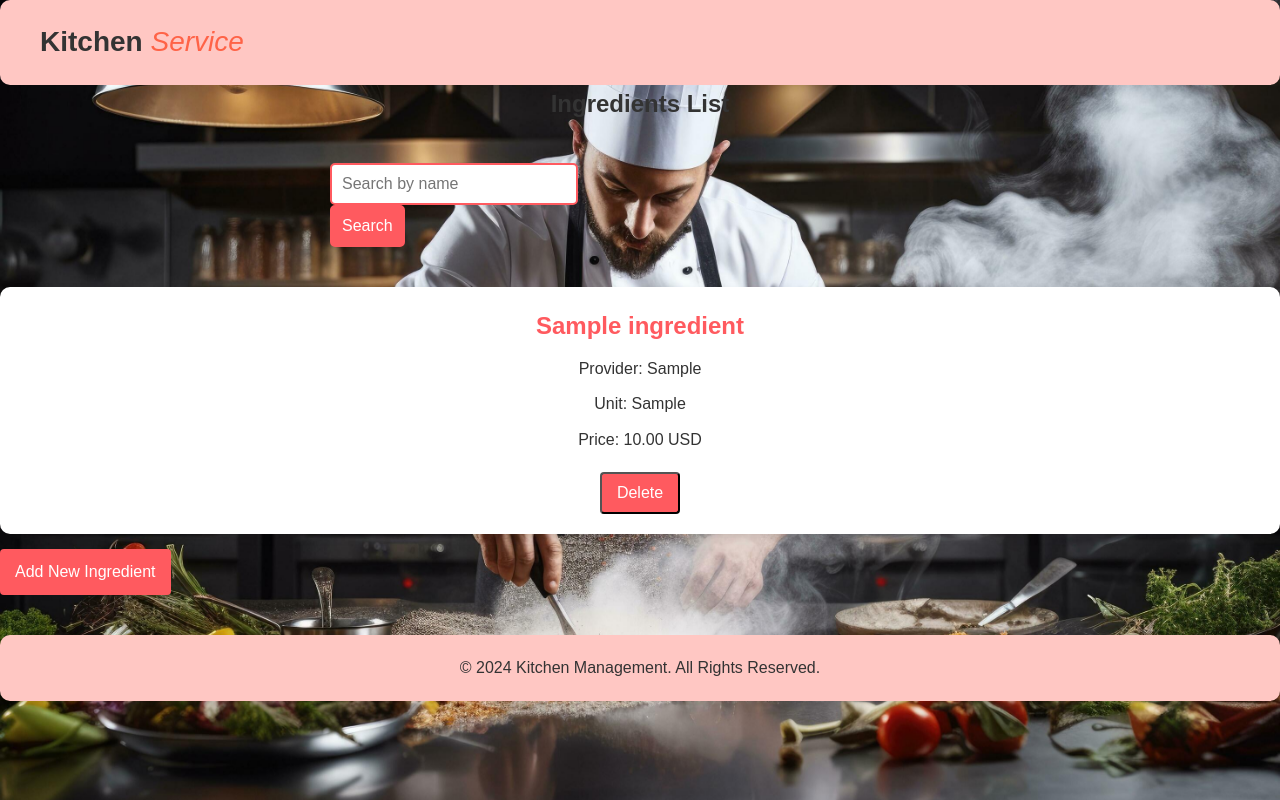
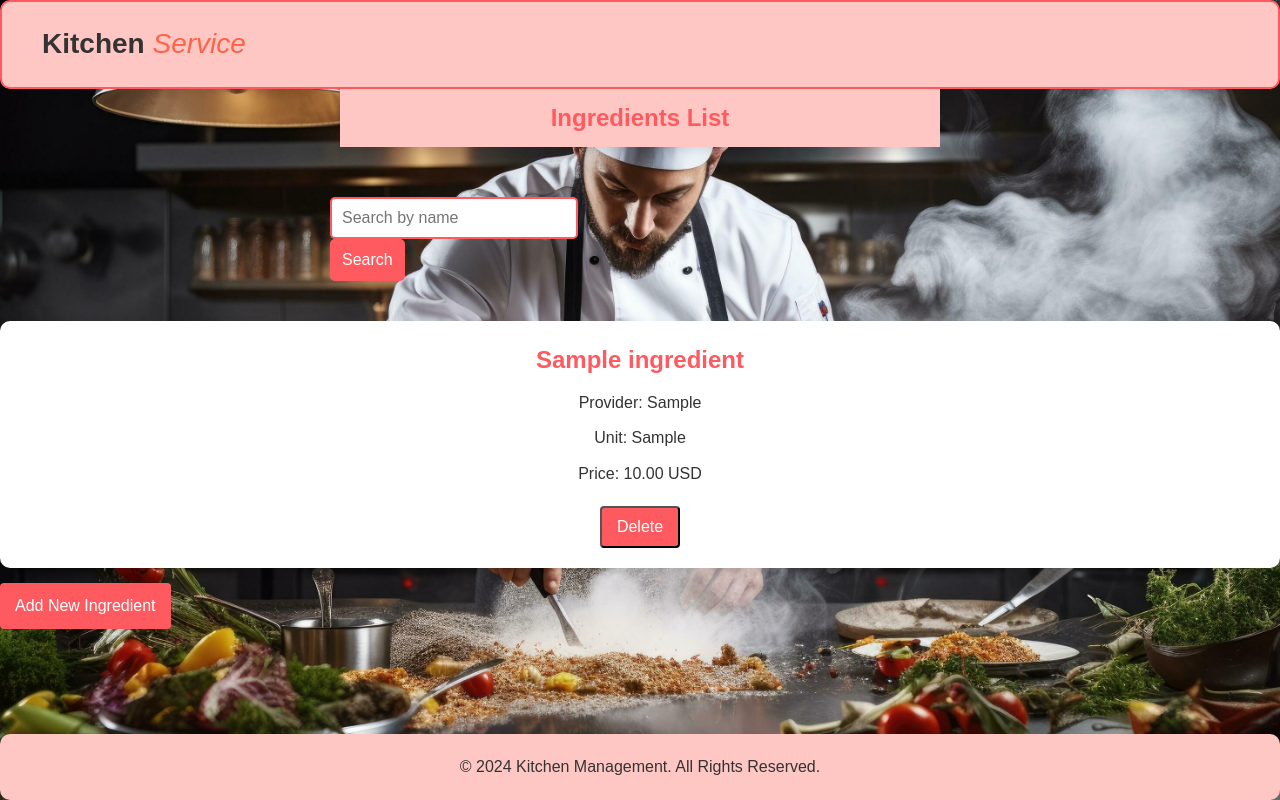
Before and after one commit to xrkxdd/kitchenservice1, a Django app: page /home/ingredients/ in a window 1280 px wide. Run offline with Django 5.2, Linux system fonts and the light colour scheme; tables that the repository leaves empty hold one stand-in row (values such as "Sample post").

Commit message:
style update + views cleaning

```diff
--- a/static/css/home.css
+++ b/static/css/home.css
@@ -78,7 +78,7 @@ nav a:hover {
 
 .card h3 {
     font-size: 3rem; /* Размер текста для цифры */
-    color: #000; /* Цвет текста для цифр - чёрный */
+    color: #FF5A5F; /* Цвет текста для цифр - чёрный */
     margin: 0;
 }
 
@@ -92,6 +92,7 @@ nav a:hover {
 .card span {
     color: #000;
     font-size: 14px;
+    font-style: italic;
 }
 
 /* Separate Card */
@@ -100,7 +101,7 @@ nav a:hover {
 }
 
 .card-container .card.ingredients h3 {
-    color: #000;
+    color: #FF5A5F6;
 }
 
 /* Auth Buttons */
--- a/static/css/styles.css
+++ b/static/css/styles.css
@@ -99,6 +99,7 @@ header {
     background-color: #FFC7C3;
     padding: 20px;
     display: flex;
+    border: 2px solid #FF5A5F;
     justify-content: space-between;
     align-items: center;
     border-radius: 10px;
@@ -216,15 +217,6 @@ nav a:hover {
     outline: none;
 }
 
-/* Footer */
-footer {
-    background-color: #FFC7C3;
-    padding: 20px;
-    text-align: center;
-    color: #333;
-    border-radius: 10px;
-    margin-top: 40px;
-}
 
 /* Responsive Styles */
 @media (max-width: 768px) {
@@ -581,14 +573,6 @@ nav a:hover {
     color: #D9534F;
 }
 
-footer {
-    background-color: #FFC7C3;
-    padding: 20px;
-    text-align: center;
-    color: #333;
-    border-radius: 10px;
-    margin-top: 40px;
-}
 
 @media (max-width: 768px) {
     .dish-type-form-container {
@@ -906,7 +890,7 @@ h2 {
     text-align: center;
     font-size: 24px;
     margin-bottom: 20px;
-    color: #333; /* Dark text */
+    color: #ff4d4d; /* Dark text */
 }
 
 .messages {
@@ -1094,3 +1078,51 @@ body {
         font-size: 14px;
     }
 }
+
+html, body {
+    height: 100%; /* Ensure the body takes up the full height of the viewport */
+    display: flex;
+    flex-direction: column;
+}
+
+main {
+    flex: 1; /* This makes the main content area take up all available space */
+}
+
+/* Keep footer at the bottom */
+footer {
+    background-color: #FFC7C3;
+    padding: 20px;
+    text-align: center;
+    color: #333;
+    border-radius: 10px;
+    margin-top: auto; /* Pushes the footer to the bottom */
+}
+
+    .no-cooks {
+        font-size: 24px;
+        font-weight: bold;
+        color: #ff4d4d; /* Яркий красный цвет для выделения */
+        background-color: #ffe6e6; /* Легкий розовый фон */
+        padding: 20px;
+        border-radius: 10px;
+        text-align: center;
+        box-shadow: 0 4px 8px rgba(0, 0, 0, 0.1); /* Легкая тень */
+        margin-top: 20px;
+
+}
+
+h2 {
+    font-size: 1.5rem;
+    color: #FF5A5F;
+    text-align: center;
+    margin-bottom: 30px;
+    padding: 10px 20px; /* Уменьшено горизонтальное и вертикальное отступы */
+    background-color: #FFC7C3;
+
+    border-radius: px;
+    box-shadow: 0 4px 8px rgba(0, 0, 0, 0.1);
+    width: 600px; /* Фиксированная ширина */
+    margin-left: auto; /* Центрируем по горизонтали */
+    margin-right: auto;
+}
--- a/templates/Ingredients.html
+++ b/templates/Ingredients.html
@@ -29,7 +29,7 @@
                 </form>
             </div>
         {% empty %}
-            <p>No ingredients found.</p>
+            <p class="no-cooks">No ingredients found.</p>
         {% endfor %}
     </div>
 
--- a/templates/cooks_list.html
+++ b/templates/cooks_list.html
@@ -34,7 +34,8 @@
                 </form>
             </div>
         {% empty %}
-            <p>No cooks found.</p>
+            <p class="no-cooks">No cooks found.</p>
         {% endfor %}
+
     </div>
 {% endblock %}
--- a/templates/dishes_list.html
+++ b/templates/dishes_list.html
@@ -33,7 +33,7 @@
                 </form>
             </div>
         {% empty %}
-            <p>No dishes found.</p>
+         <p class="no-cooks">No dishes found.</p>
         {% endfor %}
     </div>
 {% endblock %}
--- a/templates/dishtype_list.html
+++ b/templates/dishtype_list.html
@@ -26,7 +26,7 @@
                 </form>
             </div>
         {% empty %}
-            <p>No dish types found.</p>
+            <p class="no-cooks">No dish types found.</p>
         {% endfor %}
     </div>
 
```
Also changed, not shown: kitchen/views.py (+4 -5 lines), db.sqlite3.
